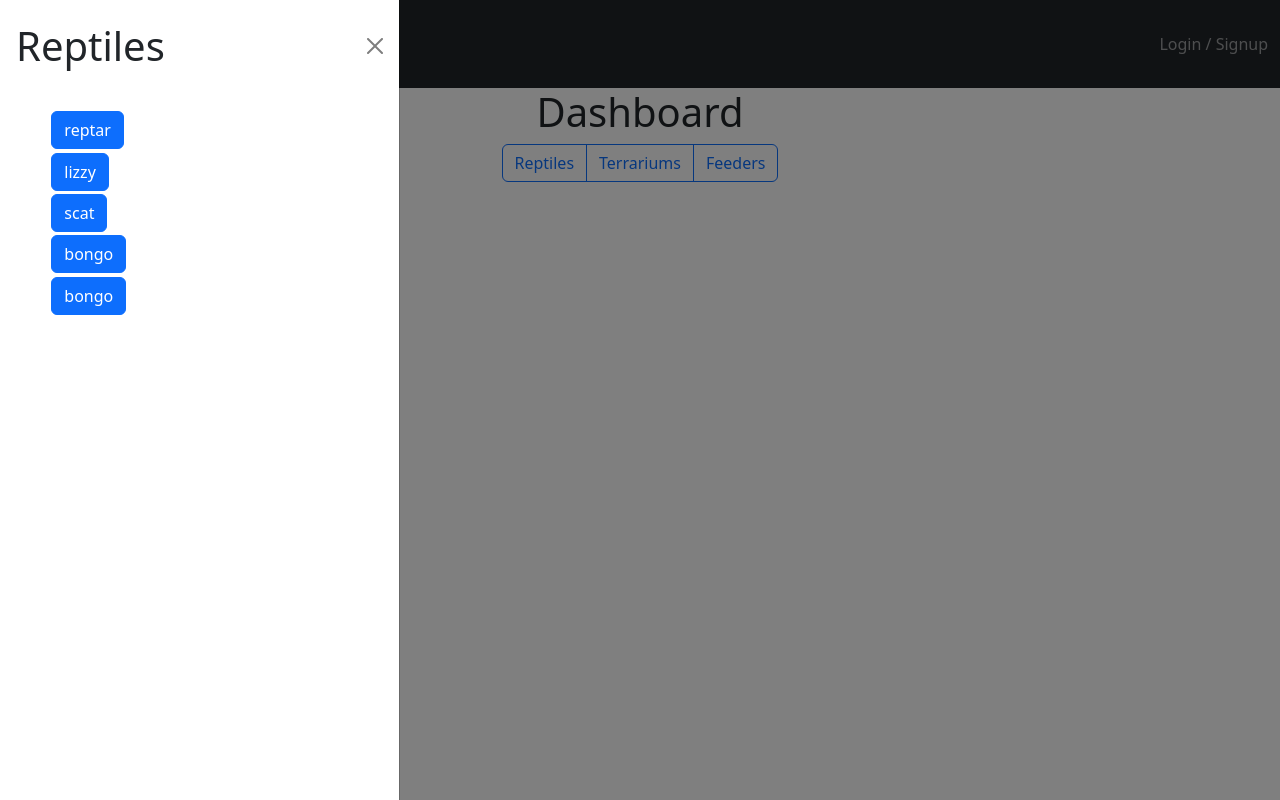
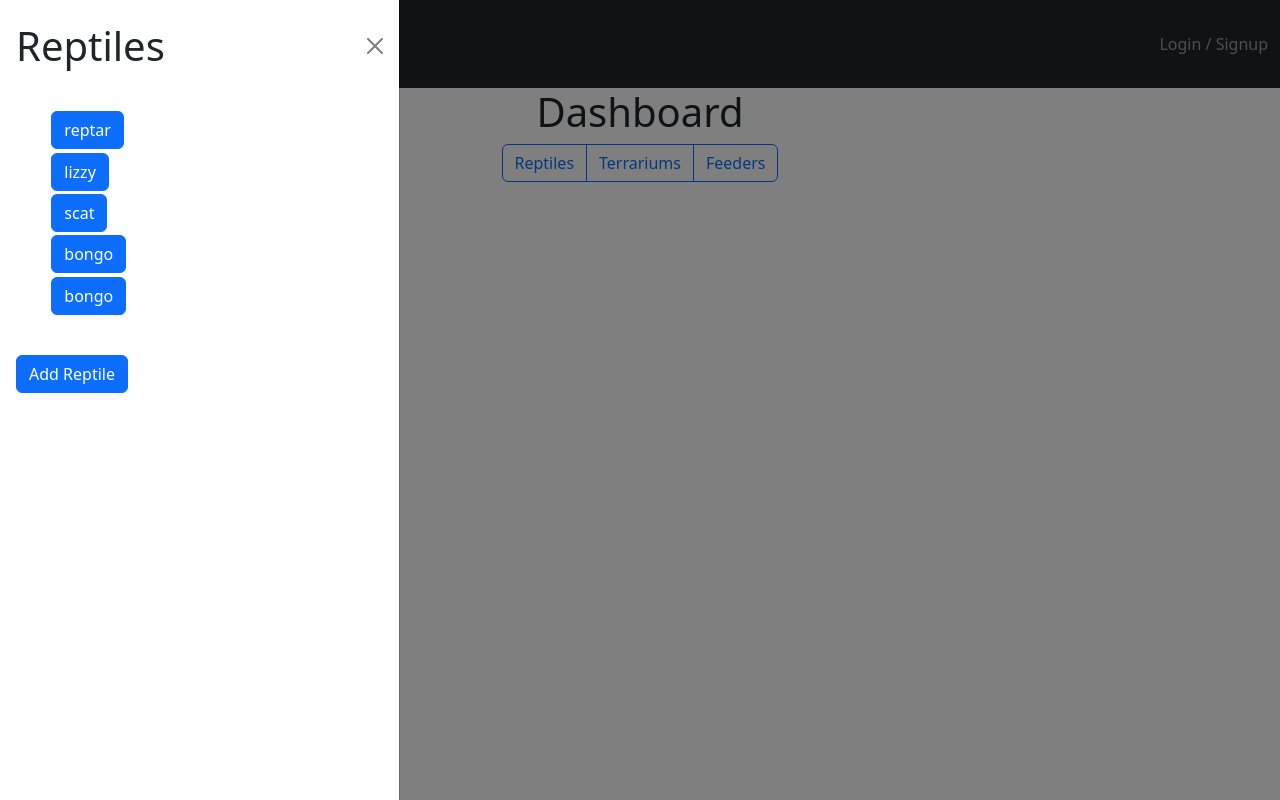
Before and after one commit to MoeOverload/Repti-care-Tracker, a Django app: template RepticareTracker/RepticareApp/templates/dashboard/index.html in a window 1280 px wide, after a click on "Reptiles". Run offline with Django 5.2, Linux system fonts and the light colour scheme; the template is opened without the code that fills it: values that come from a table or form of the project are taken from there, others are empty; data comes from the database, SQL or seed files in the repository; both versions use the stored data as it was after the commit.

Commit message:
wired up a form

```diff
--- /dev/null
+++ b/RepticareTracker/RepticareApp/forms.py
@@ -0,0 +1,12 @@
+from django import forms
+from .models import Reptile
+
+class ReptileForm(forms.ModelForm):
+    class Meta:
+        model = Reptile
+        fields = [
+            "reptile_name",
+            "reptile_species",
+            "estimated_age_months",
+            "estimated_age_record_date",
+        ]
--- a/RepticareTracker/RepticareApp/models.py
+++ b/RepticareTracker/RepticareApp/models.py
@@ -24,10 +24,11 @@ class Reptile(models.Model):
         on_delete=models.CASCADE,
         related_name="reptiles"
     )
+
     reptile_name = models.CharField("reptile name", max_length=30)
     reptile_species = models.CharField("reptile_species", max_length=60)
-    estimated_age_months = models.IntegerField(null=True, blank=True)
-    estimated_age_record_date = models.DateField(null=True, blank=True)
+    estimated_age_months = models.IntegerField("reptile_estimated_age",null=True, blank=True)
+    estimated_age_record_date = models.DateField("reptile_age_record_date",null=True, blank=True)
 
 
     def __str__(self):
--- /dev/null
+++ b/RepticareTracker/RepticareApp/static/ReptiCareApp/js/add_reptile_form.js
@@ -0,0 +1,21 @@
+document.getElementById("add-reptile-form").addEventListener("submit", function(e) {
+    e.preventDefault();
+    const form = document.getElementById("add-reptile-form")
+    fetch(form.dataset.url, {
+        method: "POST",
+        body: new FormData(form),
+        headers: {
+            "X-Requested-With": "XMLHttpRequest"
+        }
+    })
+    .then(res => res.json())
+    .then(data => {
+        if (data.success) {
+            form.reset()
+            location.reload(); // OR dynamically insert card later
+        } else {
+            document.getElementById("form-errors").innerText =
+                Object.values(data.errors).join("\n");
+        }
+    });
+});
--- a/RepticareTracker/RepticareApp/templates/dashboard/index.html
+++ b/RepticareTracker/RepticareApp/templates/dashboard/index.html
@@ -42,6 +42,8 @@
         <li>no reptiles</li>
       {% endfor %}
     </ul>
+    <br>
+    <button type="button" class="btn btn-primary" data-bs-toggle="modal" data-bs-target="#addReptileModal">Add Reptile</button>
   </div>
 </div>
 
@@ -101,7 +103,36 @@
     </div>
   {%endfor%}
 
+
+
+  <!--Create reptile form modal-->
+  <div class="modal fade" id="addReptileModal" tabindex="-1">
+  <div class="modal-dialog">
+    <div class="modal-content">
+      <form id="add-reptile-form" data-url="{% url 'add_reptile' %}">
+        {% csrf_token %}
+        <div class="modal-header">
+          <h5 class="modal-title">Add Reptile</h5>
+          <button type="button" class="btn-close" data-bs-dismiss="modal"></button>
+        </div>
+
+        <div class="modal-body">
+          {{ reptile_form.as_p }}
+          <div id="form-errors" class="text-danger"></div>
+        </div>
+
+        <div class="modal-footer">
+          <button type="submit" class="btn btn-primary">Save</button>
+        </div>
+      </form>
+    </div>
+  </div>
+</div>
+
+
+
+
     {%block scripts%}
-
+    <script src="{% static 'ReptiCareApp/js/add_reptile_form.js' %}"></script>
     {%endblock%}
 {%endblock%}
--- a/RepticareTracker/RepticareApp/urls.py
+++ b/RepticareTracker/RepticareApp/urls.py
@@ -6,5 +6,6 @@ urlpatterns = [
     path("Login/", views.Login, name="Login"),
     path("signup/", views.createUser, name="signup"),
     path("logout/", views.logout_view, name="logout"),
-    path("dashboard/",views.dashboard, name="dashboard")
+    path("dashboard/",views.dashboard, name="dashboard"),
+    path("reptiles/add/", views.add_reptile, name="add_reptile"),
  ]
```
Also changed, not shown: RepticareTracker/RepticareApp/views.py (+22 -2 lines), RepticareTracker/RepticareApp/migrations/0009_alter_reptile_estimated_age_months_and_more.py (added), RepticareTracker/db.sqlite3.
